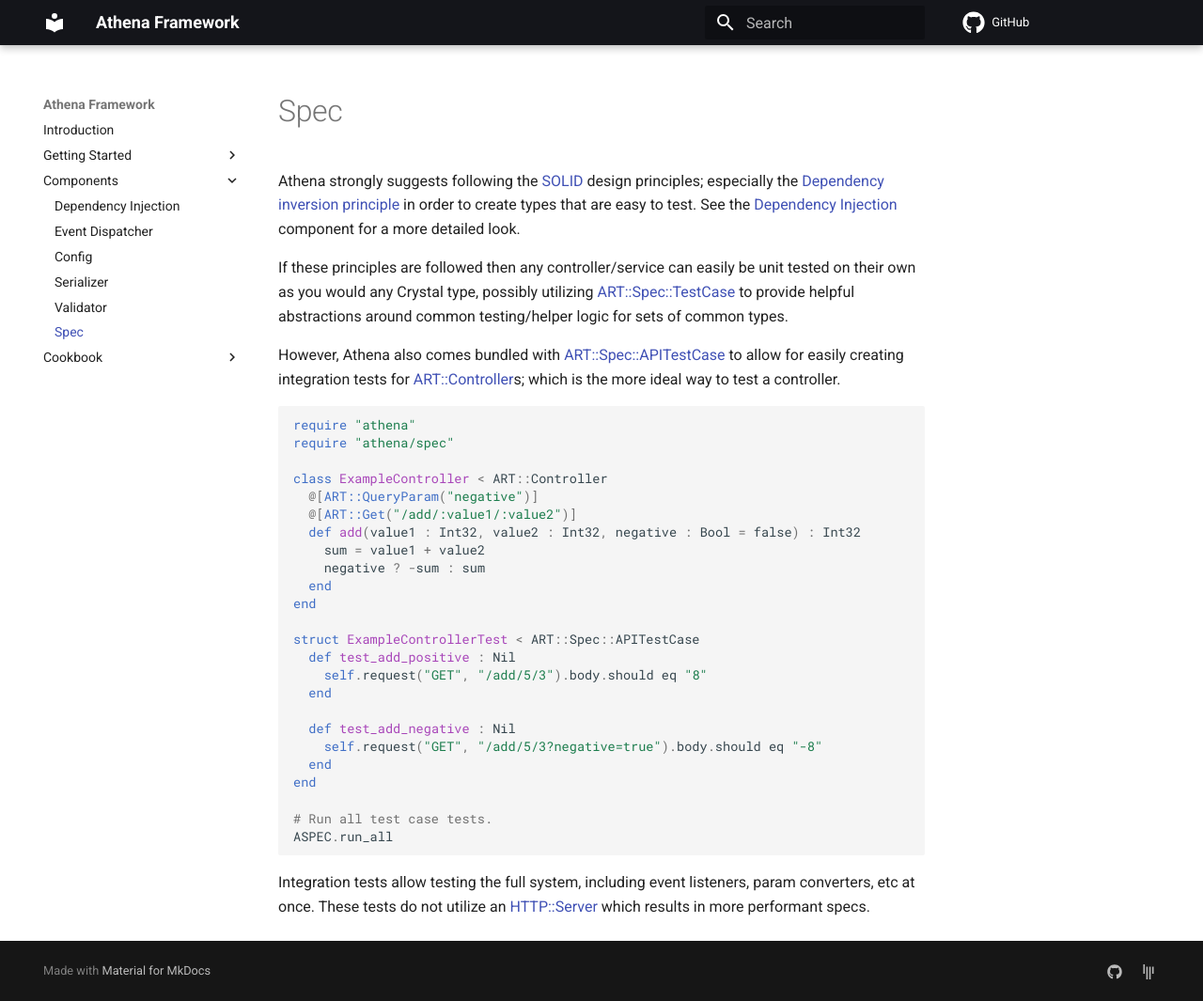
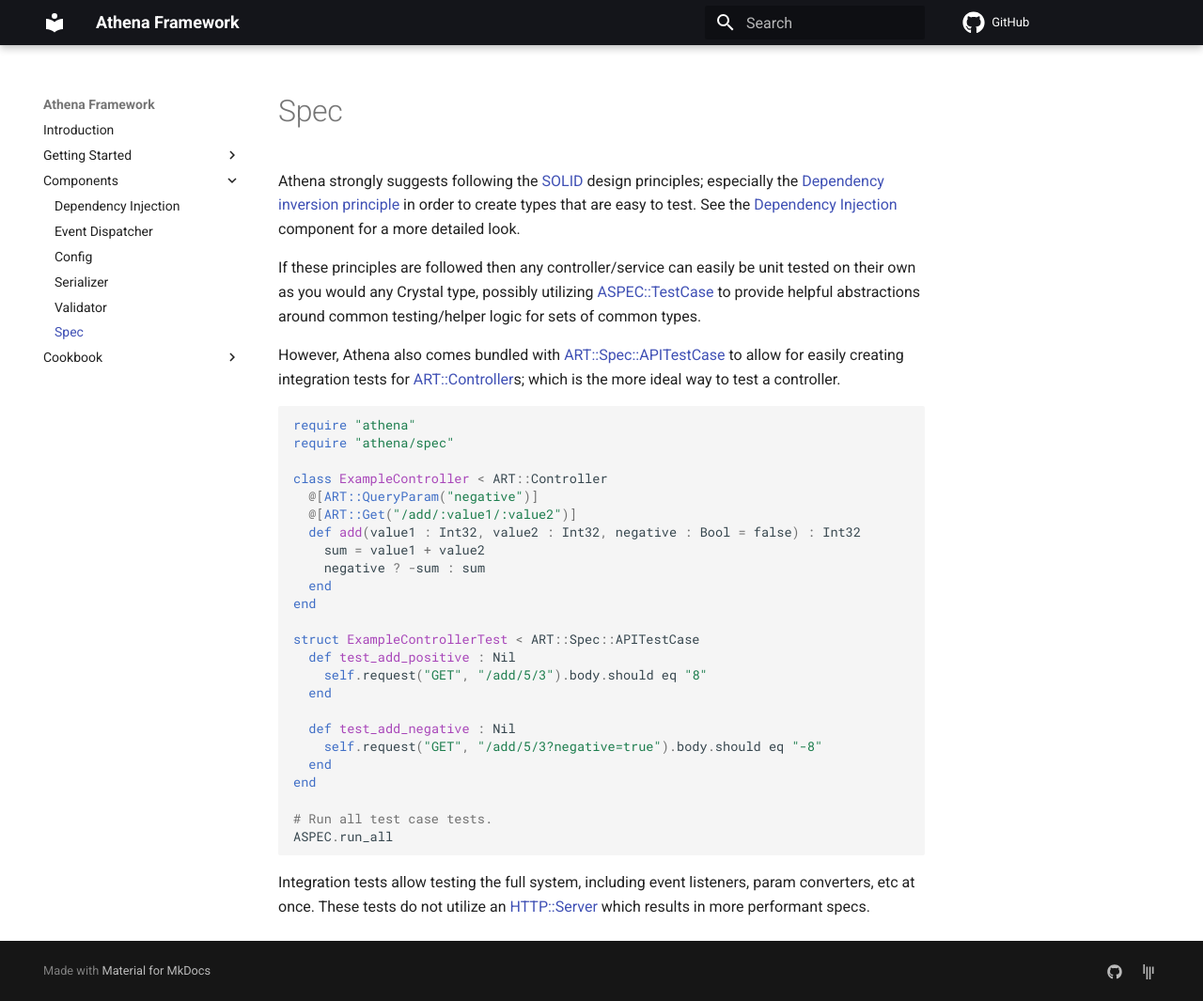
Before and after one commit to athena-framework/website, an MkDocs documentation site: the page built from docs/components/spec.md, in a window 1280 px wide and 1065 px high. Shown: the whole window at 94% size. Built offline with MkDocs 1.6.1 and Material for MkDocs 9.7.7, drawn with Linux system fonts in a browser that asks for light colours; comment, search, counter and statistics services are not loaded.

Commit message:
Fix name of `TestCase` link in spec component docs

```diff
--- a/docs/components/spec.md
+++ b/docs/components/spec.md
@@ -1,7 +1,7 @@
 Athena strongly suggests following the [SOLID](https://en.wikipedia.org/wiki/SOLID) design principles;
 especially the [Dependency inversion principle](https://en.wikipedia.org/wiki/Dependency_inversion_principle) in order to create types that are easy to test.  See the [Dependency Injection](../components/dependency_injection.md) component for a more detailed look.
 
-If these principles are followed then any controller/service can easily be unit tested on their own as you would any Crystal type, possibly utilizing [ART::Spec::TestCase](https://athena-framework.github.io/athena/Athena/Spec/TestCase.html) to provide helpful abstractions around common testing/helper logic for sets of common types.
+If these principles are followed then any controller/service can easily be unit tested on their own as you would any Crystal type, possibly utilizing [ASPEC::TestCase](https://athena-framework.github.io/athena/Athena/Spec/TestCase.html) to provide helpful abstractions around common testing/helper logic for sets of common types.
 
 However, Athena also comes bundled with [ART::Spec::APITestCase](https://athena-framework.github.io/athena/Athena/Routing/Spec/APITestCase.html) to allow for easily creating integration tests for [ART::Controller](https://athena-framework.github.io/athena/Athena/Routing/Controller.html)s; which is the more ideal way to test a controller.
 
```
